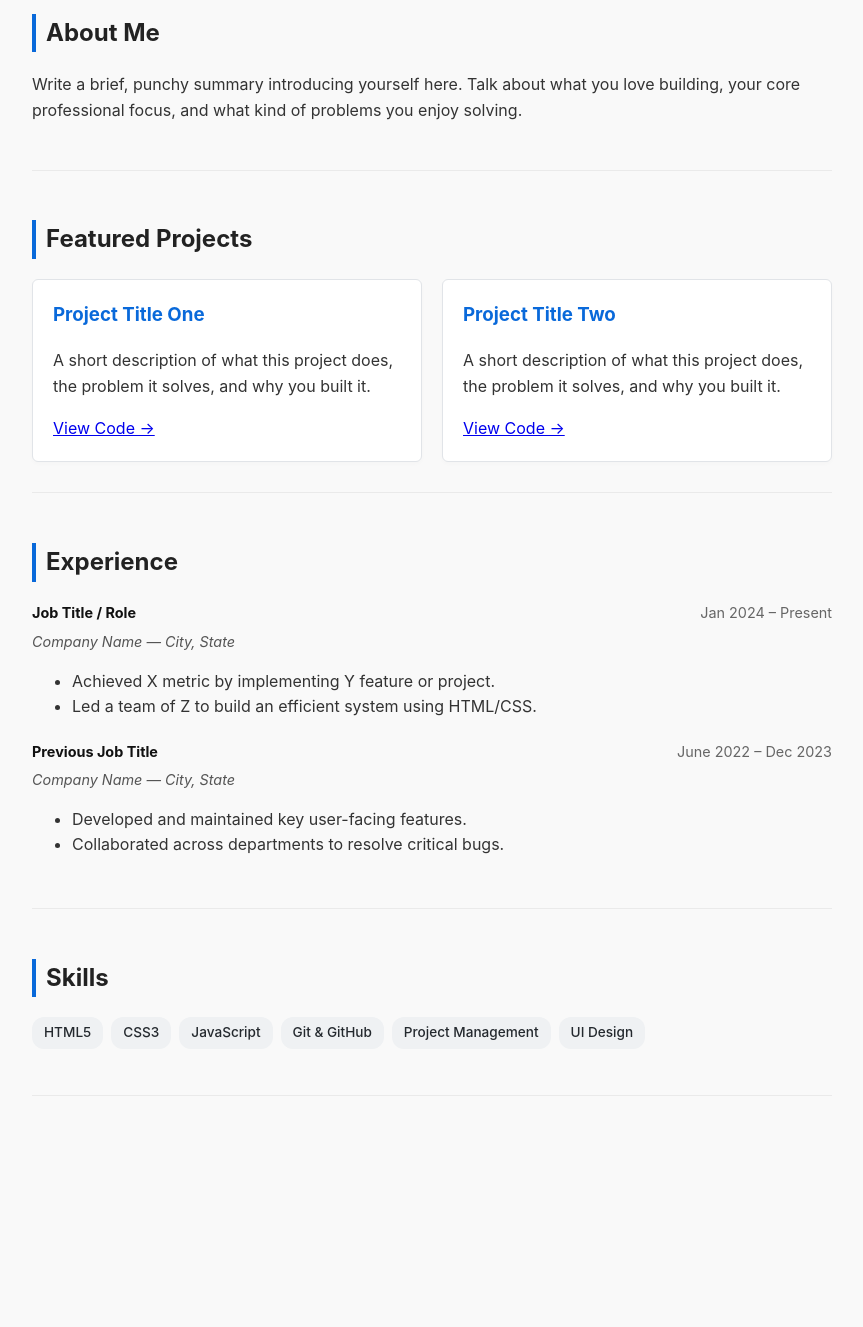
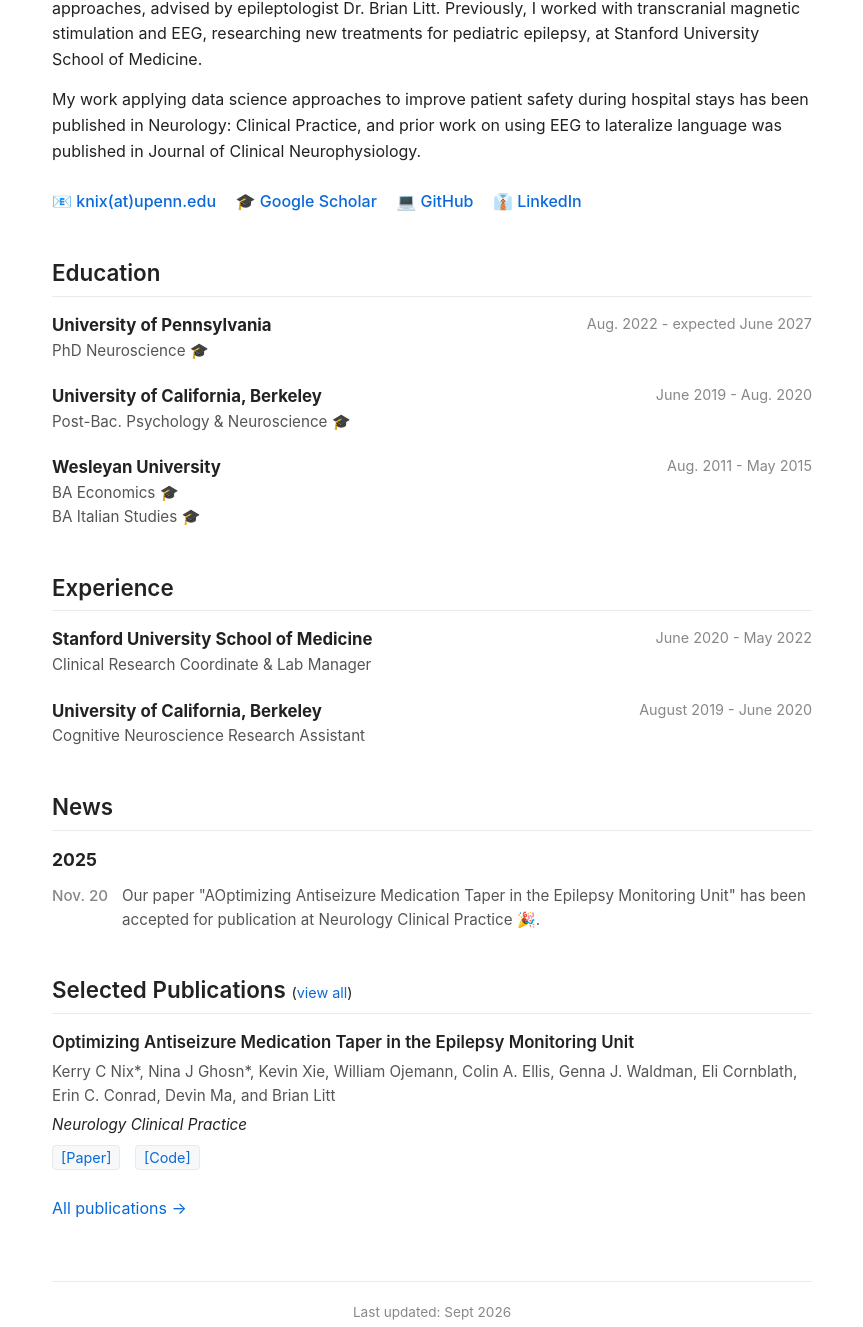
Before and after one commit to kerry-nix/kerry-nix.github.io, a plain HTML site: page index.html in a window 1280 px wide. Shown: the part 291-1618 px from the top of the page, without its empty margins (208-1071 px from the left). Before the commit the page ends 1407 px from the top, so only its background shows below. Drawn offline with Linux system fonts and the light colour scheme.

Commit message:
update portfolio

```diff
--- a/index.html
+++ b/index.html
@@ -3,155 +3,175 @@
 <head>
     <meta charset="UTF-8">
     <meta name="viewport" content="width=device-width, initial-scale=1.0">
-    <title>My Portfolio & Resume</title>
+    <title>Kerry Nix - Portfolio</title>
     <style>
-        /* Base Styles */
+        /* Modern Minimalist Variables */
+        :root {
+            --color-text: #222222;
+            --color-muted: #555555;
+            --color-light-muted: #888888;
+            --color-link: #0969da;
+            --color-bg: #ffffff;
+            --color-border: #eaeaea;
+            --color-bg-tag: #f6f8fa;
+        }
+
         body {
             font-family: -apple-system, BlinkMacSystemFont, "Segoe UI", Roboto, Helvetica, Arial, sans-serif;
+            color: var(--color-text);
+            background-color: var(--color-bg);
             line-height: 1.6;
-            color: #333;
-            max-width: 800px;
+            max-width: 760px;
             margin: 0 auto;
-            padding: 20px;
-            background-color: #f9f9f9;
+            padding: 40px 20px;
         }
 
-        /* Header / Intro */
-        header {
-            text-align: center;
-            padding: 40px 0;
-            border-bottom: 2px solid #eaeaea;
-        }
-        h1 { margin-bottom: 5px; color: #111; }
-        .subtitle { color: #666; font-size: 1.2rem; margin-top: 0; }
-        .links a { color: #0969da; text-decoration: none; margin: 0 10px; font-weight: bold; }
-        .links a:hover { text-decoration: underline; }
+        /* Typography */
+        h1 { font-size: 2.2rem; font-weight: 700; margin-bottom: 5px; letter-spacing: -0.5px; }
+        h2 { font-size: 1.4rem; font-weight: 600; margin-top: 40px; margin-bottom: 15px; border-bottom: 1px solid var(--color-border); padding-bottom: 5px; }
+        h3 { font-size: 1.1rem; font-weight: 600; margin: 0 0 5px 0; }
+        p { margin: 0 0 15px 0; }
 
-        /* Sections */
-        section {
-            padding: 30px 0;
-            border-bottom: 1px solid #eaeaea;
-        }
-        h2 { color: #222; border-left: 4px solid #0969da; padding-left: 10px; }
+        a { color: var(--color-link); text-decoration: none; }
+        a:hover { text-decoration: underline; }
 
-        /* Portfolio Grid */
-        .project-grid {
-            display: grid;
-            grid-template-columns: repeat(auto-fit, minmax(250px, 1fr));
-            gap: 20px;
-            margin-top: 20px;
-        }
-        .project-card {
-            background: #fff;
-            padding: 20px;
-            border: 1px solid #e1e4e8;
-            border-radius: 6px;
-            box-shadow: 0 2px 4px rgba(0,0,0,0.02);
-        }
-        .project-card h3 { margin-top: 0; color: #0969da; }
+        /* Profile Block */
+        .title-title { font-size: 1.2rem; color: var(--color-muted); margin-bottom: 25px; }
+        .tldr-heading { font-weight: bold; font-size: 0.95rem; text-transform: uppercase; letter-spacing: 0.5px; margin-bottom: 5px; color: var(--color-text); }
 
-        /* Resume Items */
-        .resume-item {
-            margin-bottom: 20px;
-        }
-        .resume-meta {
-            display: flex;
-            justify-content: space-between;
-            color: #666;
-            font-size: 0.9rem;
-            margin-bottom: 5px;
-        }
-        .job-title { font-weight: bold; color: #111; }
+        /* Links Banner */
+        .social-links { margin: 25px 0; font-size: 1rem; }
+        .social-links a { margin-right: 15px; font-weight: 500; }
 
-        /* Skills Tags */
-        .skills-list { display: flex; flex-wrap: wrap; gap: 8px; padding: 0; list-style: none; }
-        .skills-list li { background: #eff1f3; color: #24292e; padding: 5px 12px; border-radius: 12px; font-size: 0.85rem; font-weight: 500; }
+        /* Timeline Items (Education & Experience) */
+        .timeline-item { display: flex; justify-content: space-between; margin-bottom: 20px; }
+        .timeline-left { flex: 1; }
+        .timeline-right { text-align: right; color: var(--color-light-muted); font-size: 0.9rem; white-space: nowrap; padding-left: 10px; }
+        .institution { font-weight: bold; font-size: 1.05rem; }
+        .degree, .role { color: var(--color-muted); font-size: 0.95rem; }
+
+        /* News Section */
+        .news-year { font-weight: bold; font-size: 1.1rem; margin: 15px 0 10px 0; color: var(--color-text); }
+        .news-item { display: flex; margin-bottom: 10px; font-size: 0.95rem; }
+        .news-date { width: 70px; color: var(--color-light-muted); flex-shrink: 0; font-weight: 500; }
+        .news-content { flex: 1; color: var(--color-muted); }
+
+        /* Publications Section */
+        .pub-item { margin-bottom: 25px; }
+        .pub-title { font-weight: 600; font-size: 1.05rem; color: var(--color-text); margin-bottom: 4px; }
+        .pub-authors { font-size: 0.95rem; color: var(--color-muted); margin-bottom: 4px; }
+        .pub-venue { font-size: 0.95rem; font-style: italic; color: var(--color-text); margin-bottom: 8px; }
+        .pub-links a { font-size: 0.9rem; margin-right: 10px; background: var(--color-bg-tag); padding: 3px 8px; border-radius: 4px; border: 1px solid var(--color-border); }
+        .pub-links a:hover { background: var(--color-border); text-decoration: none; }
+
+        footer { margin-top: 60px; font-size: 0.85rem; color: var(--color-light-muted); text-align: center; border-top: 1px solid var(--color-border); padding-top: 20px; }
     </style>
 </head>
 <body>
 
-    <!-- Header Section -->
+    <!-- Header / About Section -->
     <header>
-        <h1>Your Name</h1>
-        <p class="subtitle">Software Engineer / Designer / Creator</p>
-        <div class="links">
-            <a href="mailto:your.email@example.com">Email</a> •
-            <a href="https://github.com" target="_blank">GitHub</a> •
-            <a href="https://linkedin.com" target="_blank">LinkedIn</a>
-        </div>
+        <h1>Kerry Nix</h1>
+        <div class="title-title">Neuroscience Graduate Researcher at University of Pennsylvania</div>
+
+        <div class="tldr-heading">TL;DR</div>
+        <p>I am a Neuroscience and clinical data scientist researcher at the Center for Neuroengineering and Therapeutics, University of Pennsylvania Perelman School of Medicine. I develop strategies for patient selection for epilepsy surgeries, using clinical data science and biological signal processing approaches, advised by epileptologist Dr. Brian Litt. Previously, I worked with transcranial magnetic stimulation and EEG, researching new treatments for pediatric epilepsy, at Stanford University School of Medicine.</p>
+
+        <p>My work applying data science approaches to improve patient safety during hospital stays has been published in Neurology: Clinical Practice, and prior work on using EEG to lateralize language was published in Journal of Clinical Neurophysiology.</p>
     </header>
 
-    <!-- About Me Section -->
-    <section id="about">
-        <h2>About Me</h2>
-        <p>Write a brief, punchy summary introducing yourself here. Talk about what you love building, your core professional focus, and what kind of problems you enjoy solving.</p>
-    </section>
+    <!-- Social Links -->
+    <div class="social-links">
+        <a href="mailto:knix@upenn.edu">📧 knix(at)upenn.edu</a>
+        <a href="https://scholar.google.com/citations?user=QJZLhtIAAAAJ&hl=en" target="_blank">🎓 Google Scholar</a>
+        <a href="https://github.com/kerry-nix" target="_blank">💻 GitHub</a>
+        <a href="https://www.linkedin.com/in/kerry-nix/" target="_blank">👔 LinkedIn</a>
+    </div>
 
-    <!-- Portfolio Projects Section -->
-    <section id="portfolio">
-        <h2>Featured Projects</h2>
-        <div class="project-grid">
+    <!-- Education Section -->
+    <section>
+        <h2>Education</h2>
 
-            <!-- Project 1 -->
-            <div class="project-card">
-                <h3>Project Title One</h3>
-                <p>A short description of what this project does, the problem it solves, and why you built it.</p>
-                <a class="links" href="#" style="margin:0;">View Code →</a>
+        <div class="timeline-item">
+            <div class="timeline-left">
+                <div class="institution">University of Pennsylvania</div>
+                <div class="degree">PhD Neuroscience 🎓</div>
             </div>
+            <div class="timeline-right">Aug. 2022 - expected June 2027</div>
+        </div>
 
-            <!-- Project 2 -->
-            <div class="project-card">
-                <h3>Project Title Two</h3>
-                <p>A short description of what this project does, the problem it solves, and why you built it.</p>
-                <a class="links" href="#" style="margin:0;">View Code →</a>
+        <div class="timeline-item">
+            <div class="timeline-left">
+                <div class="institution">University of California, Berkeley</div>
+                <div class="degree">Post-Bac. Psychology & Neuroscience 🎓</div>
             </div>
+            <div class="timeline-right">June 2019 - Aug. 2020</div>
+        </div>
 
+        <div class="timeline-item">
+            <div class="timeline-left">
+                <div class="institution">Wesleyan University</div>
+                <div class="degree">BA Economics 🎓</div>
+                <div class="degree">BA Italian Studies 🎓</div>
+            </div>
+            <div class="timeline-right">Aug. 2011 - May 2015</div>
         </div>
     </section>
 
-    <!-- Resume / Experience Section -->
-    <section id="resume">
+    <!-- Experience Section -->
+    <section>
         <h2>Experience</h2>
 
-        <!-- Job 1 -->
-        <div class="resume-item">
-            <div class="resume-meta">
-                <span class="job-title">Job Title / Role</span>
-                <span>Jan 2024 – Present</span>
+        <div class="timeline-item">
+            <div class="timeline-left">
+                <div class="institution">Stanford University School of Medicine</div>
+                <div class="role">Clinical Research Coordinate & Lab Manager</div>
             </div>
-            <div style="color: #555; font-style: italic; font-size: 0.9rem;">Company Name — City, State</div>
-            <ul>
-                <li>Achieved X metric by implementing Y feature or project.</li>
-                <li>Led a team of Z to build an efficient system using HTML/CSS.</li>
-            </ul>
+            <div class="timeline-right">June 2020 - May 2022</div>
         </div>
 
-        <!-- Job 2 -->
-        <div class="resume-item">
-            <div class="resume-meta">
-                <span class="job-title">Previous Job Title</span>
-                <span>June 2022 – Dec 2023</span>
+        <div class="timeline-item">
+            <div class="timeline-left">
+                <div class="institution">University of California, Berkeley</div>
+                <div class="role">Cognitive Neuroscience Research Assistant</div>
             </div>
-            <div style="color: #555; font-style: italic; font-size: 0.9rem;">Company Name — City, State</div>
-            <ul>
-                <li>Developed and maintained key user-facing features.</li>
-                <li>Collaborated across departments to resolve critical bugs.</li>
-            </ul>
+            <div class="timeline-right">August 2019 - June 2020</div>
         </div>
     </section>
 
-    <!-- Skills Section -->
-    <section id="skills">
-        <h2>Skills</h2>
-        <ul class="skills-list">
-            <li>HTML5</li>
-            <li>CSS3</li>
-            <li>JavaScript</li>
-            <li>Git & GitHub</li>
-            <li>Project Management</li>
-            <li>UI Design</li>
-        </ul>
+    <!-- News Section -->
+    <section>
+        <h2>News</h2>
+
+        <div class="news-year">2025</div>
+        <div class="news-item">
+            <div class="news-date">Nov. 20</div>
+            <div class="news-content">Our paper "AOptimizing Antiseizure Medication Taper in the Epilepsy Monitoring Unit" has been accepted for publication at Neurology Clinical Practice 🎉.</div>
+        </div>
     </section>
+
+    <!-- Selected Publications Section -->
+    <section>
+        <h2>Selected Publications <span style="font-size: 0.9rem; font-weight: normal;">(<a href="#">view all</a>)</span></h2>
+
+        <!-- Pub 1 -->
+        <div class="pub-item">
+            <div class="pub-title">Optimizing Antiseizure Medication Taper in the Epilepsy Monitoring Unit</div>
+            <div class="pub-authors">Kerry C Nix*, Nina J Ghosn*, Kevin Xie, William Ojemann, Colin A. Ellis, Genna J. Waldman, Eli Cornblath, Erin C. Conrad, Devin Ma, and Brian Litt</div>
+            <div class="pub-venue">Neurology Clinical Practice</div>
+            <div class="pub-links">
+                <a href="https://www.neurology.org/doi/10.1212/CPJ.0000000000200606" target="_blank">[Paper]</a>
+                <a href="https://github.com/kerry-nix/EMU_ASM_Taper" target="_blank">[Code]</a>
+            </div>
+        </div>
+
+        <p style="margin-top: 20px;"><a href="#">All publications →</a></p>
+    </section>
+
+    <!-- Footer -->
+    <footer>
+        Last updated: Sept 2026
+    </footer>
 
 </body>
 </html>
```
